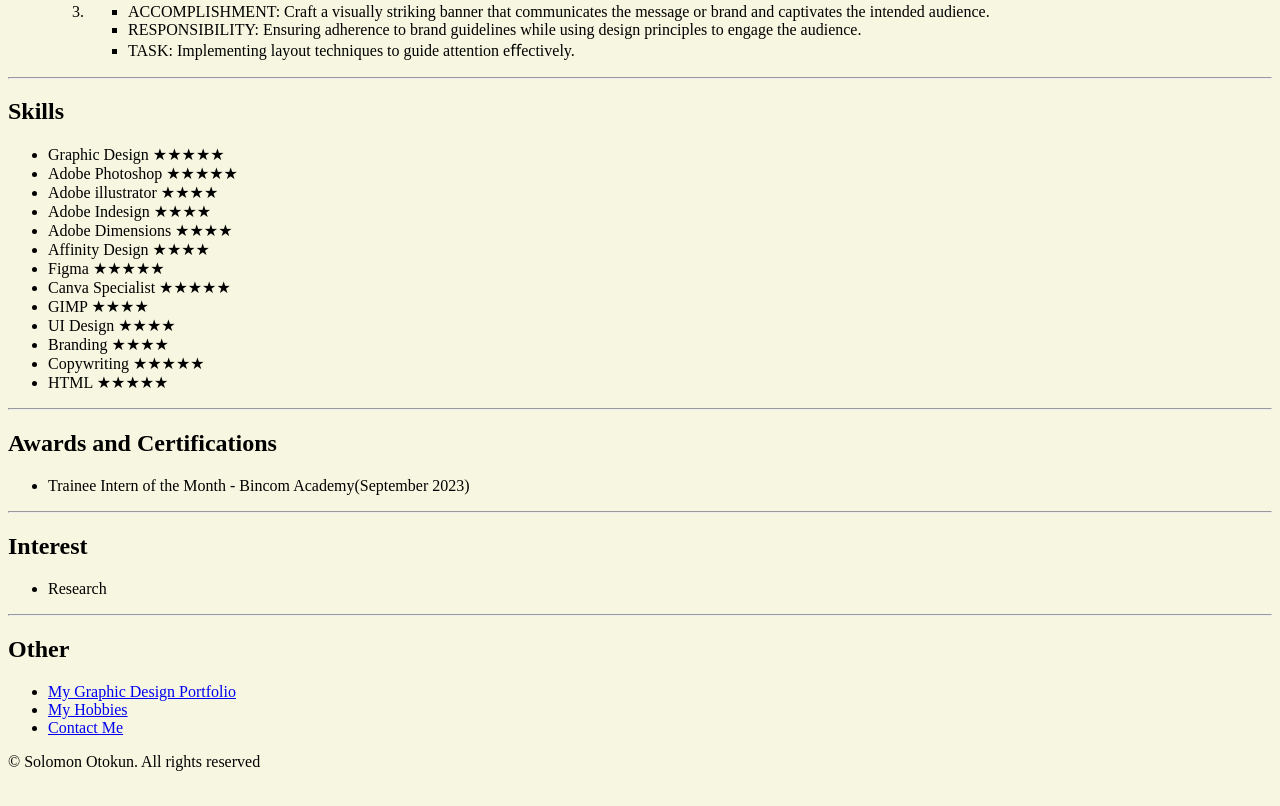
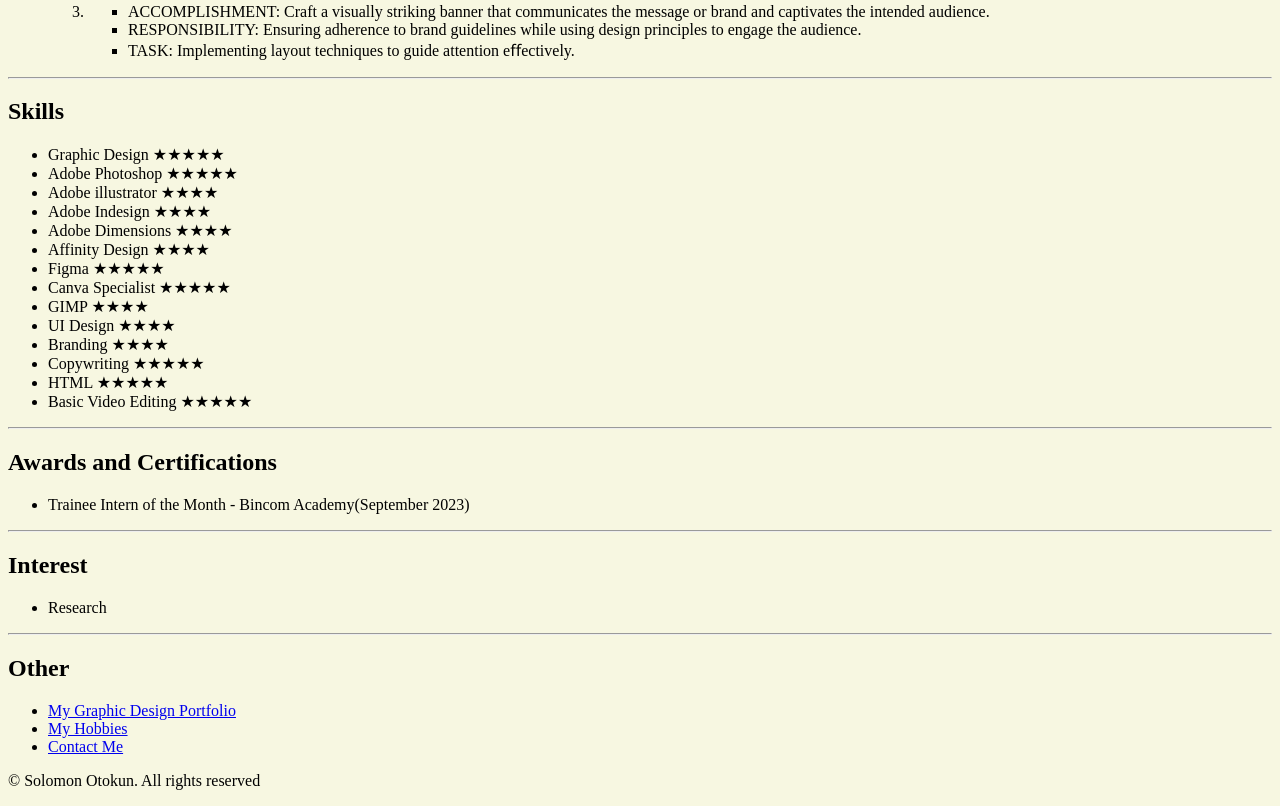
Before and after one commit to SolomonOtokun/capstone-project-1, a plain HTML site: page index.html in a window 1280 px wide. Shown: the part 857-1663 px from the top of the page. Drawn offline with Linux system fonts and the light colour scheme.

Commit message:
Add files via upload

```diff
--- a/index.html
+++ b/index.html
@@ -65,6 +65,7 @@
         <li>Branding &#9733&#9733&#9733&#9733</li>
         <li>Copywriting &#9733&#9733&#9733&#9733&#9733</li>
         <li>HTML &#9733&#9733&#9733&#9733&#9733</li>
+        <li>Basic Video Editing &#9733&#9733&#9733&#9733&#9733</li>
     </ul>
     <hr>
     <h2>Awards and Certifications</h2>
```
